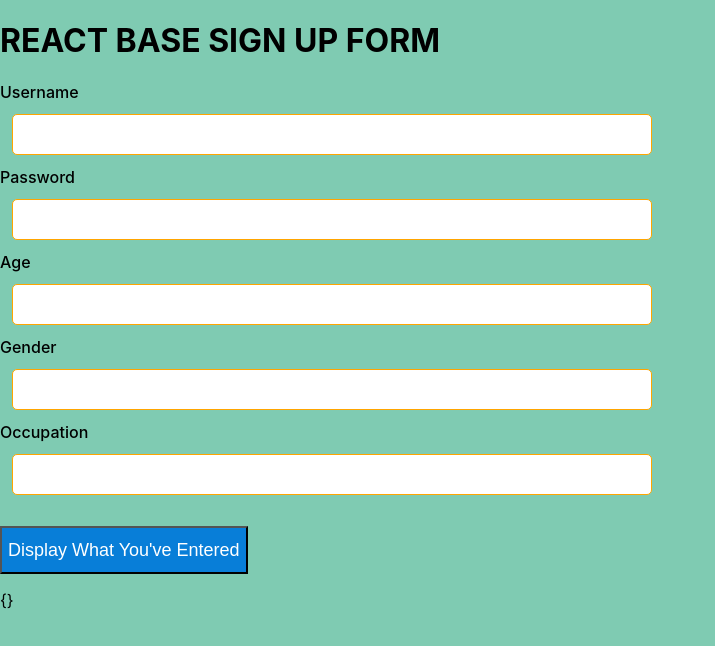
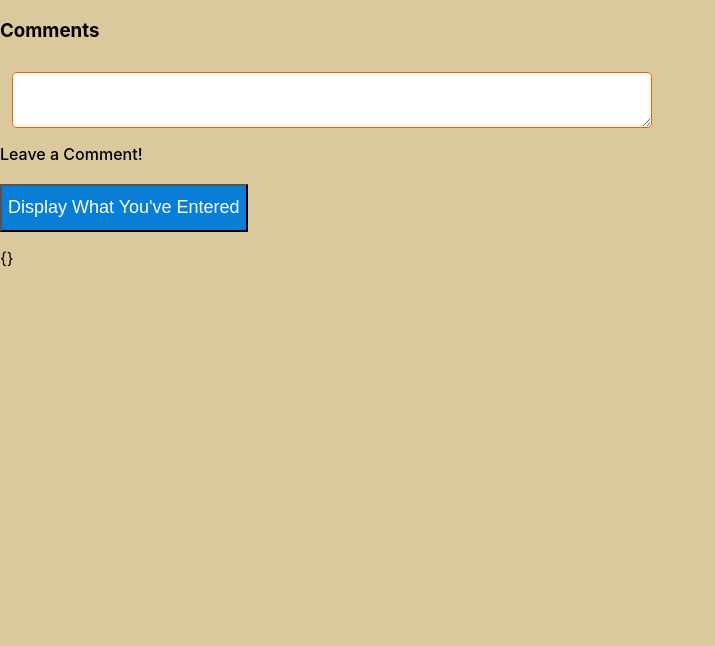
Before and after one commit to devefe1/nutri_royalapp, a React (Create React App) app in the folder nutri_royal/: page / in a window 1280 px wide. Shown: the top 646 px of the page, without its empty margins (0-715 px from the left). Built offline with nearby package versions, Linux system fonts and the light colour scheme.

Commit message:
added textarea and upated this.state in reactfrm

```diff
--- a/nutri_royal/src/App.css
+++ b/nutri_royal/src/App.css
@@ -1,5 +1,5 @@
 body{
-  background-color: rgba(7, 155, 106, 0.514);
+  background-color: rgba(168, 118, 9, 0.397);
 }
 
 form{
@@ -8,7 +8,7 @@ form{
   width: 50%;
 }
 
-input{
+input, textarea{
   /* 1.
      width of boxes
      extra width in boxes
@@ -20,10 +20,9 @@ input{
   width: 100%;
   padding: 12px;
   margin: 12px;
-  border: 1px solid orange;
+  border: 1px solid rgb(255, 89, 0);
   border-radius: 5px;
   box-sizing: border-box;
-
 }
 
 #title{
--- a/nutri_royal/src/components/ReactForm.js
+++ b/nutri_royal/src/components/ReactForm.js
@@ -5,14 +5,7 @@ class controlledCompForm extends React.Component {
     super(props);
 
     this.state = {
-      username: '',
-      password: '',
-      age: '',
-      gender:
-        {male: '',
-        female: '',
-        other: ''},
-      occupation: ''
+      Comment: '',
     }
   //bind this to control for the component
   this.onInput = this.onInput.bind(this);
@@ -31,11 +24,7 @@ class controlledCompForm extends React.Component {
     // 2. this.props.onSubmit(this.state) --> shows user input in concole
     this.props.onSubmit(this.state)
     this.setState({
-      username: '',
-      password: '',
-      age: '',
-      gender: {male: '', female: '', other: ''},
-      occupation: ''
+      Comment: ' ',
     })
 
   }
@@ -45,37 +34,17 @@ class controlledCompForm extends React.Component {
   return (
     <div className="reactapp">
 
-     <h1 className="title" >REACT BASE SIGN UP FORM</h1>
+     <h3 className="title" > Comments </h3>
 
       {/* used onchange to call the function that will catch the event that updates the state when text is entered in the input boxes */}
       <form onChange={this.onInput} >
+
         <div>
-          <label>Username</label>
-          <input type='text' name="username" />
+          {/* 3. type passwrod hides the word you enter */}
+          <textarea > </textarea>
+          <label> Leave a Comment! </label>
         </div>
 
-        <div>
-          <label>Password</label>
-          {/* 3. type passwrod hides the word you enter */}
-          <input type='password' name="password" />
-        </div>
-
-        <div>
-          <label>Age</label>
-          <input type='text' name="age" />
-        </div>
-
-
-        <div>
-          <label>Gender</label>
-          <input type='text' name="gender" />
-        </div>
-
-
-        <div>
-          <label>Occupation</label>
-          <input type='text' name="occupation" />
-        </div>
       </form>
 
     {/* added onClick calls this.onInput */}
```
